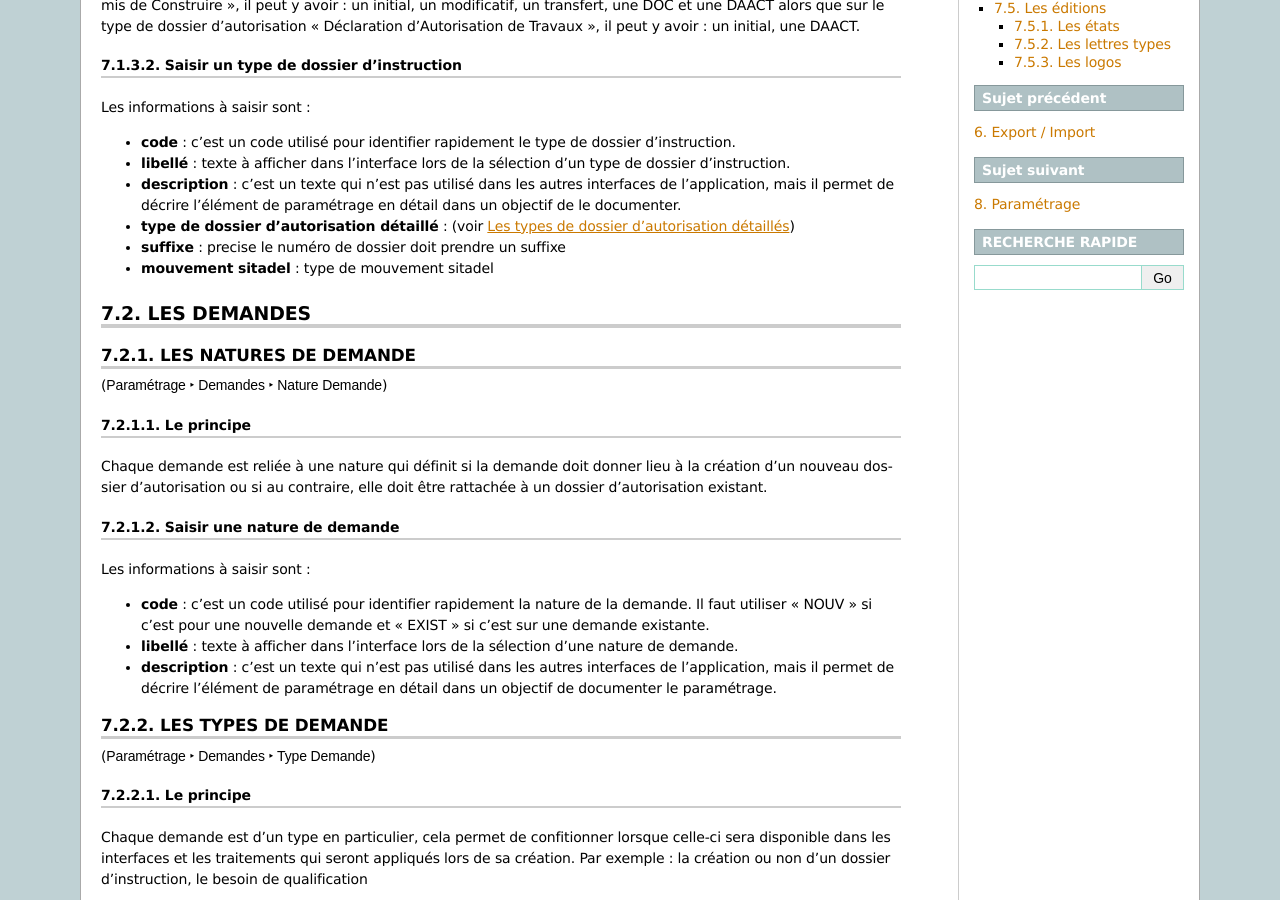
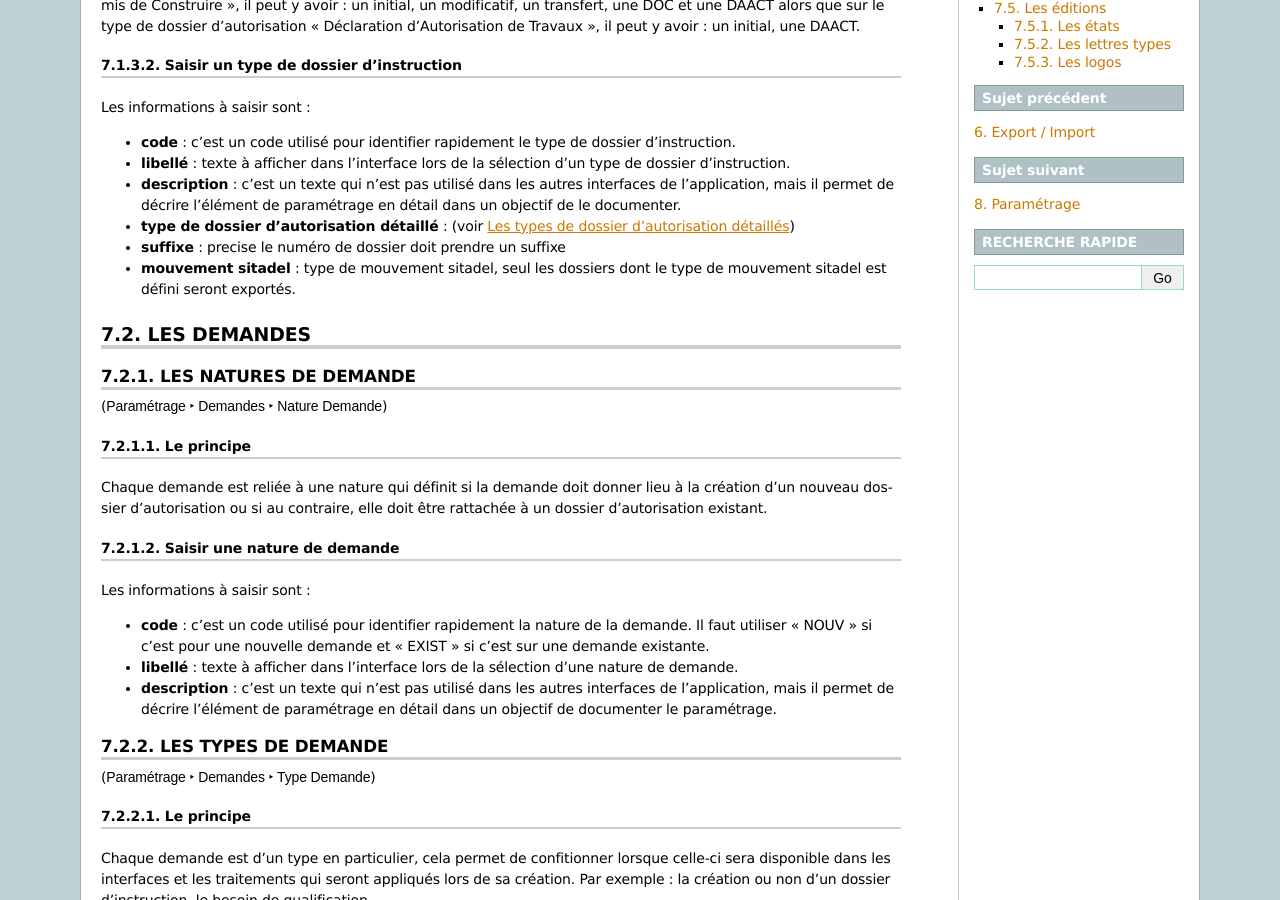
Before and after one commit to mpavaux/openads-documentation, a Sphinx documentation site: the page built from source/manuel_utilisateur/parametrage_dossier.rst, in a window 1280 px wide and 900 px high, scrolled down 1324 px. Built offline with Sphinx 7.4.7, drawn with Linux system fonts in a browser that asks for light colours.

Commit message:
Ajout d'information concernant l'export sitadel des dossiers

```diff
--- a/source/manuel_utilisateur/parametrage_dossier.rst
+++ b/source/manuel_utilisateur/parametrage_dossier.rst
@@ -118,7 +118,8 @@
 * **type de dossier d'autorisation détaillé** : (voir
   :ref:`parametrage_dossiers_dossier_autorisation_type_detaille`)
 * **suffixe** : precise le numéro de dossier doit prendre un suffixe
-* **mouvement sitadel** : type de mouvement sitadel
+* **mouvement sitadel** : type de mouvement sitadel, seul les dossiers dont le
+  type de mouvement sitadel est défini seront exportés.
 
 
 .. _parametrage_dossiers_demandes:
```
